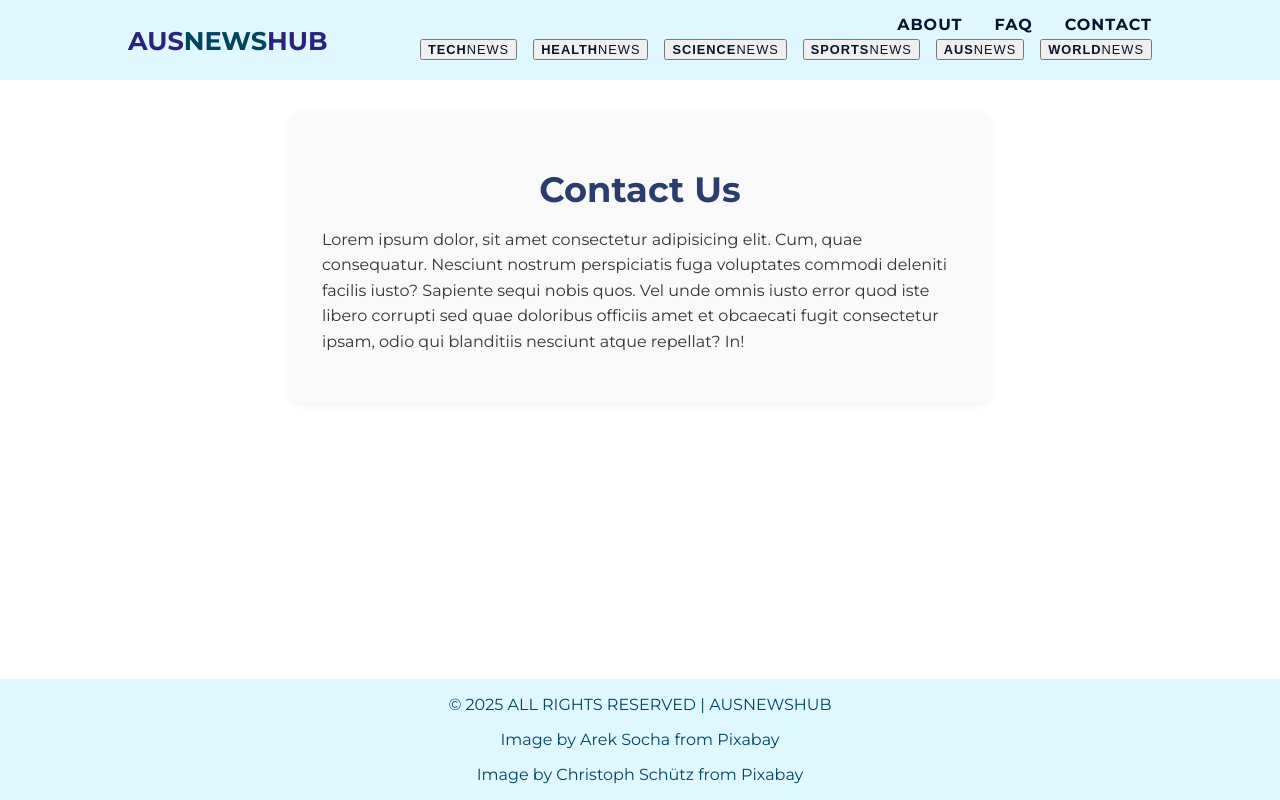
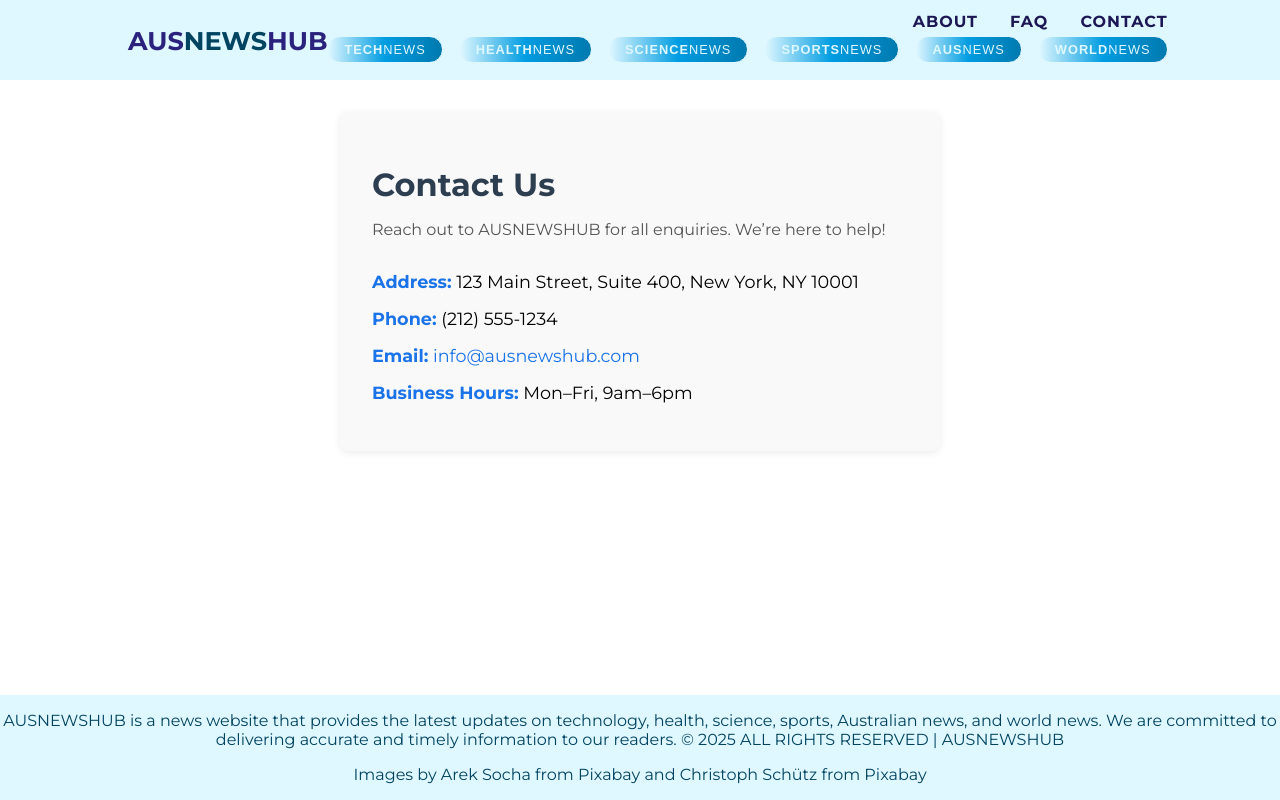
Before and after one commit to strawman88/NewsApp, a Next.js app: page /contact in a window 1280 px wide. Built offline with nearby package versions, Linux system fonts and the light colour scheme; no server answers.

Commit message:
final styling

```diff
--- a/src/components/features/articles/ArticleItem/ArticleItem.module.scss
+++ b/src/components/features/articles/ArticleItem/ArticleItem.module.scss
@@ -27,13 +27,13 @@
       font-size: 0.9em;
       color: $primaryColor;
       font-weight: 600;
-      margin: 0.5rem 0;
+      margin: 0.5rem 0.3rem 0.9rem 0.3rem;
     }
 
     hr {
       margin: 0.5rem 0;
       border: none;
-      border-top: 2px solid $highlightColor;
+      border-top: 2px solid $hrColor;
     }
   }
 }
--- a/src/components/layout/Footer/Footer.jsx
+++ b/src/components/layout/Footer/Footer.jsx
@@ -8,11 +8,12 @@
   return (
     <div className={styles.footerbottom}>
       <div className="container">
-        <p className="text-right pr-5">
-          &copy; {getCurrentYear()} ALL RIGHTS RESERVED | AUSNEWSHUB
+        <p className={styles.footerText}>
+          <a href="/">AUSNEWSHUB</a> is a news website that provides the latest updates on technology, health, science, sports, Australian news, and world news. We are committed to delivering accurate and timely information to our readers. &copy; {getCurrentYear()} ALL RIGHTS RESERVED | <a href="/">AUSNEWSHUB</a>
         </p>
+
         <p>
-          Image by{' '}
+          Images by{' '}
           <a
             href="https://pixabay.com/users/qimono-1962238/?utm_source=link-attribution&utm_medium=referral&utm_campaign=image&utm_content=1756274"
             target="_blank"
@@ -27,10 +28,7 @@
             rel="noopener noreferrer"
           >
             Pixabay
-          </a>
-        </p>
-        <p>
-          Image by{' '}
+          </a> and&nbsp;
           <a
             href="https://pixabay.com/users/schuetz-mediendesign-608937/?utm_source=link-attribution&utm_medium=referral&utm_campaign=image&utm_content=546794"
             target="_blank"
--- a/src/components/layout/Header/Header.module.scss
+++ b/src/components/layout/Header/Header.module.scss
@@ -41,23 +41,6 @@
     li {
       margin-left: 1rem;
     }
-
-    a {
-      color: $highlightColor;
-      font-size: 1em;
-      font-weight: 400;
-      letter-spacing: 1px;
-      text-transform: uppercase;
-      text-decoration: none;
-
-      span {
-        font-weight: 700;
-      }
-
-      &:hover, &:active {
-        color: color.adjust($brandColor, $lightness: 35%);
-      }
-    }
   }
 }
 
@@ -73,6 +56,23 @@
   list-style: none;
   padding: 0;
   justify-content: flex-end;
+
+  a {
+      color: $brandColor;
+      font-size: 1em;
+      font-weight: 400;
+      letter-spacing: 1px;
+      text-transform: uppercase;
+      text-decoration: none;
+
+      span {
+        font-weight: 700;
+      }
+
+      &:hover, &:active {
+        color: color.adjust($brandColor, $lightness: 35%);
+      }
+    }
 }
 
 .newsLinks {
@@ -85,16 +85,47 @@
   justify-content: flex-end;
   background: inherit;
 
+  a {
+      color: $primaryColor;
+      font-size: 1em;
+      font-weight: 400;
+      letter-spacing: 1px;
+      text-transform: uppercase;
+      text-decoration: none;
+
+      span {
+        font-weight: 700;
+      }
+
+      // &:hover, &:active {
+      //   color: color.adjust($brandColor, $lightness: 35%);
+      // }
+    }
+
   button {
-    color: $highlightColor;
+    color: #fff;
     font-size: 0.8em;
     font-weight: 400;
     letter-spacing: 1px;
     text-transform: uppercase;
     cursor: pointer;
+    border-radius: 15px;
+    padding: 0.3rem 1rem;
+    background: linear-gradient(
+      to right,
+      color.adjust($primaryColor, $lightness: 0%),
+      color.adjust($complementaryColor, $lightness: 25%),
+      color.adjust($complementaryColor, $lightness: 15%)
+    );
+    border: 1px solid $primaryColor;
 
     &:hover, &:active {
-      color: color.adjust($brandColor, $lightness: 25%);
+      background: linear-gradient(
+      to right,
+      color.adjust($primaryColor, $lightness: 0%),
+      color.adjust($complementaryColor, $lightness: 20%),
+      color.adjust($complementaryColor, $lightness: 10%)
+    );
     }
   }
 }
--- a/src/pages/contact.jsx
+++ b/src/pages/contact.jsx
@@ -1,12 +1,28 @@
-// [2A] BASIC ROUTES - URL: https://localhost:3000/about
-import React from 'react'
+import React from 'react';
 
 function ContactPage() {
   return (
-  <div className="contact-page">
-    <h1>Contact Us</h1>
-    <p>Lorem ipsum dolor, sit amet consectetur adipisicing elit. Cum, quae consequatur. Nesciunt nostrum perspiciatis fuga voluptates commodi deleniti facilis iusto? Sapiente sequi nobis quos. Vel unde omnis iusto error quod iste libero corrupti sed quae doloribus officiis amet et obcaecati fugit consectetur ipsam, odio qui blanditiis nesciunt atque repellat? In!</p>
-  </div>
-  )
-};
+    <div className="contact-page">
+      <h1>Contact Us</h1>
+      <p>
+        Reach out to AUSNEWSHUB for all enquiries. We’re here to help!
+      </p>
+      <ul className="contact-details">
+        <li>
+          <strong>Address:</strong> 123 Main Street, Suite 400, New York, NY 10001
+        </li>
+        <li>
+          <strong>Phone:</strong> (212) 555-1234
+        </li>
+        <li>
+          <strong>Email:</strong> <a href="mailto:info@ausnewshub.com">info@ausnewshub.com</a>
+        </li>
+        <li>
+          <strong>Business Hours:</strong> Mon–Fri, 9am–6pm
+        </li>
+      </ul>
+    </div>
+  );
+}
+
 export default ContactPage;
--- a/src/pages/faq.jsx
+++ b/src/pages/faq.jsx
@@ -13,13 +13,13 @@
       <p>You can't.</p>
       <h2>How do I contribute?</h2>
       <p>By smiling. :-)</p>
-      <h2>Who's you favourite IT teachers?</h2>
+      <h2>Who are your favourite IT teachers?</h2>
       <p>Dan & Alex of course!</p>
       <h2>Did I really need to know this?</h2>
       <p>Probably not, but you read it anyway!</p>
       <h2>Can I ask a question?</h2>
-      <p>Yes, but you won't get an answer.</p>
-      <h3>Thanks for stopping by!</h3>
+      <p>Yes, but you won't get an answer. 😉</p>
+      <h3>Thanks for stopping by! 👋</h3>
     </div>
   )
 }
--- a/src/styles/scss/abstracts/_variables.scss
+++ b/src/styles/scss/abstracts/_variables.scss
@@ -4,8 +4,9 @@
 $primaryColor: #dff7ff;
 $complementaryColor: #004462;
 $brandColor: #1d1756;
+
 $hoverColor: #01364d;
-
+$hrColor: #01364d;
 $highlightColor: #03142c;
 $dangerColor: #7f1d1d;
 
--- a/src/styles/scss/pages/_about.scss
+++ b/src/styles/scss/pages/_about.scss
@@ -10,7 +10,6 @@
     color: #2a3d6c;
     margin-bottom: 1rem;
     font-size: 2.2rem;
-    text-align: center;
   }
 
   h2 {
--- a/src/styles/scss/pages/_contact.scss
+++ b/src/styles/scss/pages/_contact.scss
@@ -1,33 +1,41 @@
 .contact-page {
-  max-width: 700px;
+  max-width: 600px;
   margin: 2rem auto;
   padding: 2rem;
   background: #f9f9f9;
-  border-radius: 12px;
-  box-shadow: 0 2px 8px rgba(0,0,0,0.06);
+  border-radius: 8px;
+  box-shadow: 0 2px 8px rgba(0,0,0,0.08);
 
   h1 {
-    color: #2a3d6c;
+    color: #2d3e50;
     margin-bottom: 1rem;
-    font-size: 2.2rem;
-    text-align: center;
-  }
-
-  h2 {
-    color: #1a2a4f;
-    margin-top: 1.5rem;
-    font-size: 1.3rem;
-  }
-
-  h3 {
-    color: #4e5d6c;
-    margin-top: 2rem;
-    text-align: center;
   }
 
   p {
-    margin-bottom: 1rem;
-    color: #333;
-    line-height: 1.6;
+    color: #555;
+    margin-bottom: 2rem;
+  }
+
+  .contact-details {
+    list-style: none;
+    padding: 0;
+
+    li {
+      margin-bottom: 1rem;
+      font-size: 1.1rem;
+
+      strong {
+        color: #1a73e8;
+      }
+
+      a {
+        color: #1a73e8;
+        text-decoration: none;
+
+        &:hover {
+          text-decoration: underline;
+        }
+      }
+    }
   }
 }
--- a/src/styles/scss/pages/_faq.scss
+++ b/src/styles/scss/pages/_faq.scss
@@ -10,7 +10,6 @@
     color: #2a3d6c;
     margin-bottom: 1rem;
     font-size: 2.2rem;
-    text-align: center;
   }
 
   h2 {
```
